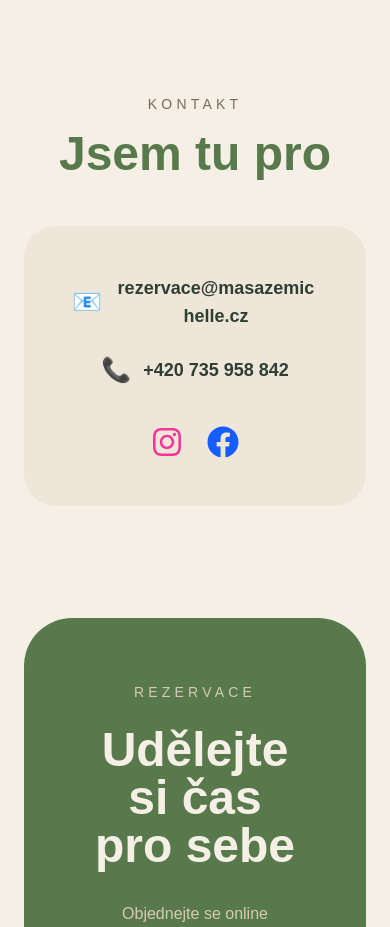
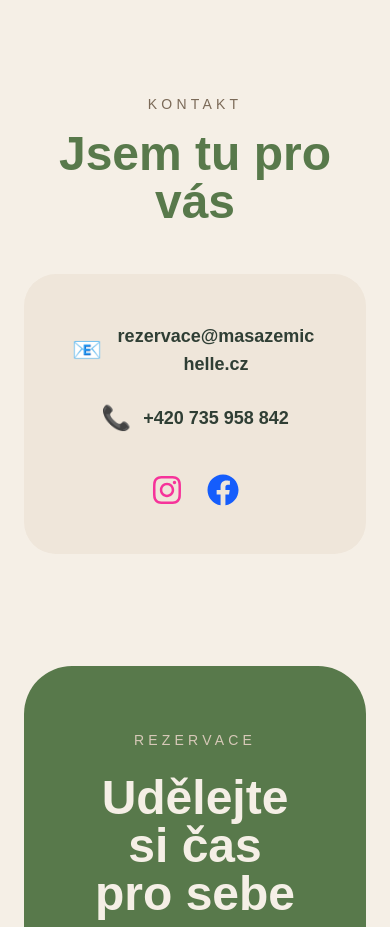
Before and after one commit to michaltacek-hub/mmr-system, a Next.js app: page / in a window 390 px wide. Shown: the part 9000-9927 px from the top of the page. Built offline with nearby package versions, Linux system fonts and the light colour scheme.

Commit message:
Přidána sekce Studio do navigace a vylepšeno mobilní menu

```diff
--- a/app/components/contact.tsx
+++ b/app/components/contact.tsx
@@ -9,7 +9,7 @@ export default function Contact() {
         </p>
 
         <h2 className="text-5xl font-semibold mb-12 text-[#58794B]">
-          Jsem tu pro
+          Jsem tu pro vás
         </h2>
 
         <div className="bg-[#efe6da] p-12 rounded-[2rem]">
```
